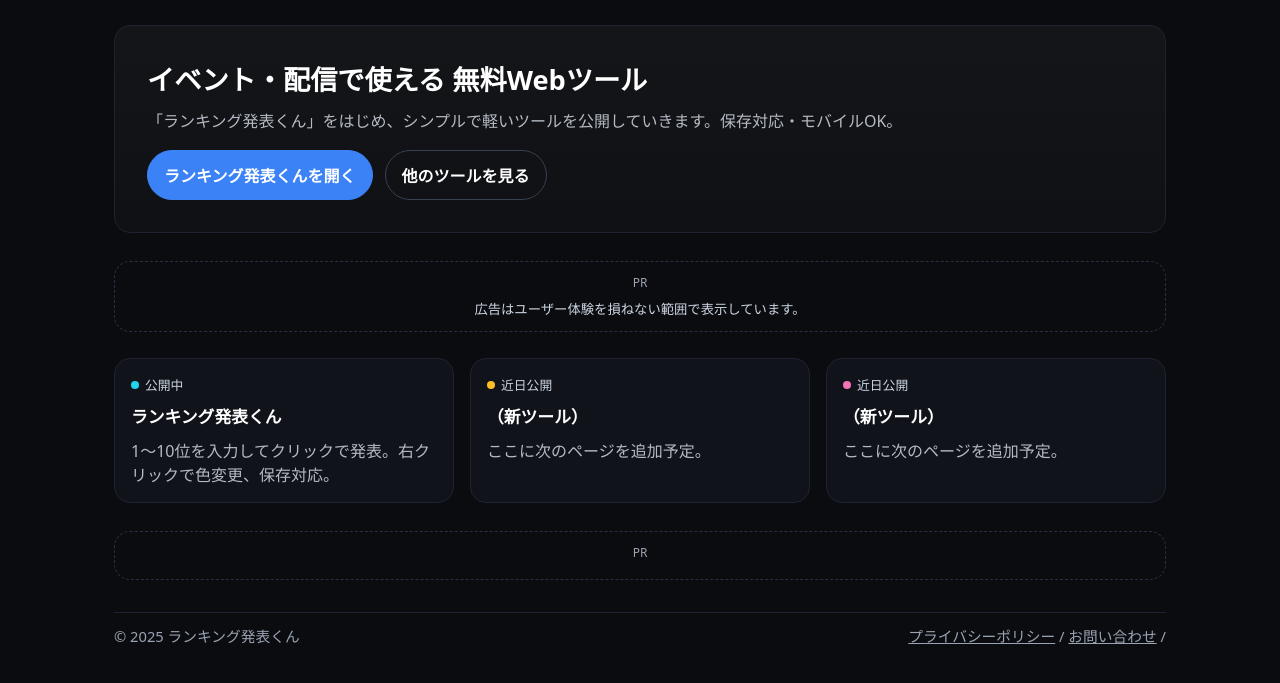
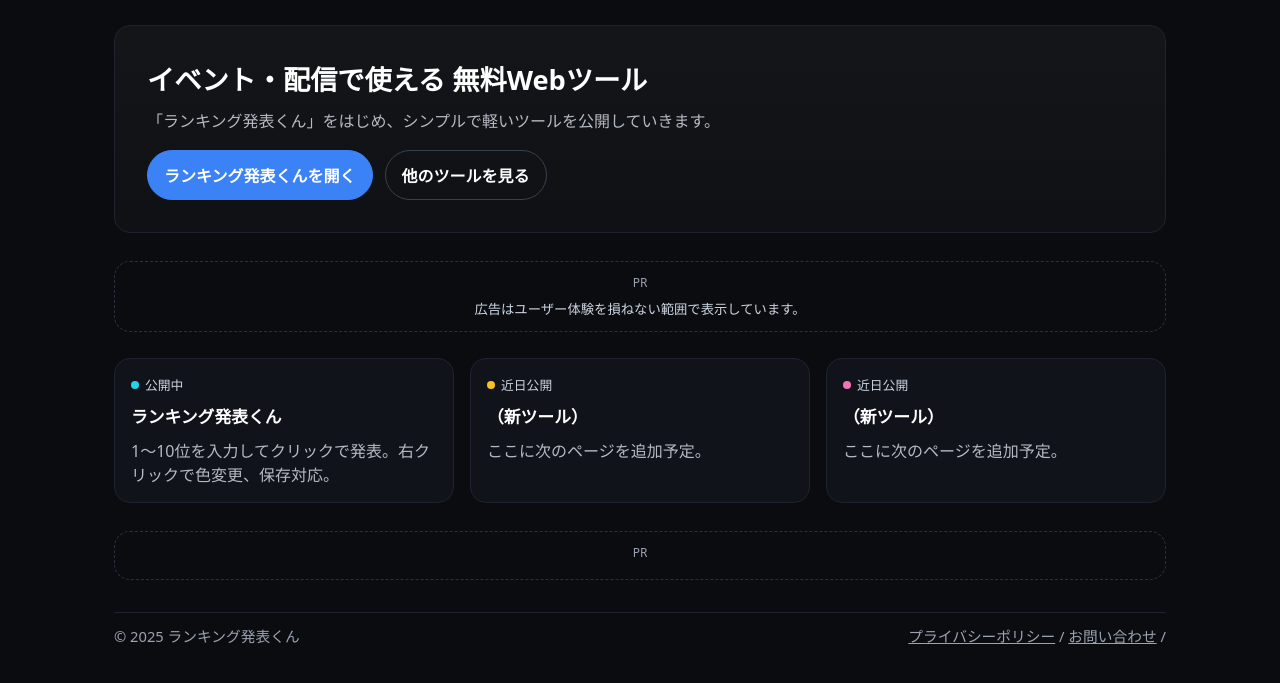
Before and after one commit to ayataka107/ayataka107.github.io, a plain HTML site: page index.html in a window 1280 px wide. Shown: the part 63-746 px from the top of the page. Drawn offline with Linux system fonts and the light colour scheme.

Commit message:
Update index.html

```diff
--- a/index.html
+++ b/index.html
@@ -95,7 +95,7 @@
 
     <section class="hero" aria-labelledby="h1">
       <h1 id="h1">イベント・配信で使える 無料Webツール</h1>
-      <p>「ランキング発表くん」をはじめ、シンプルで軽いツールを公開していきます。保存対応・モバイルOK。</p>
+      <p>「ランキング発表くん」をはじめ、シンプルで軽いツールを公開していきます。</p>
       <div class="cta">
         <a class="btn" href="./ranking.html">ランキング発表くんを開く</a>
         <a class="btn sec" href="#tools">他のツールを見る</a>
```
